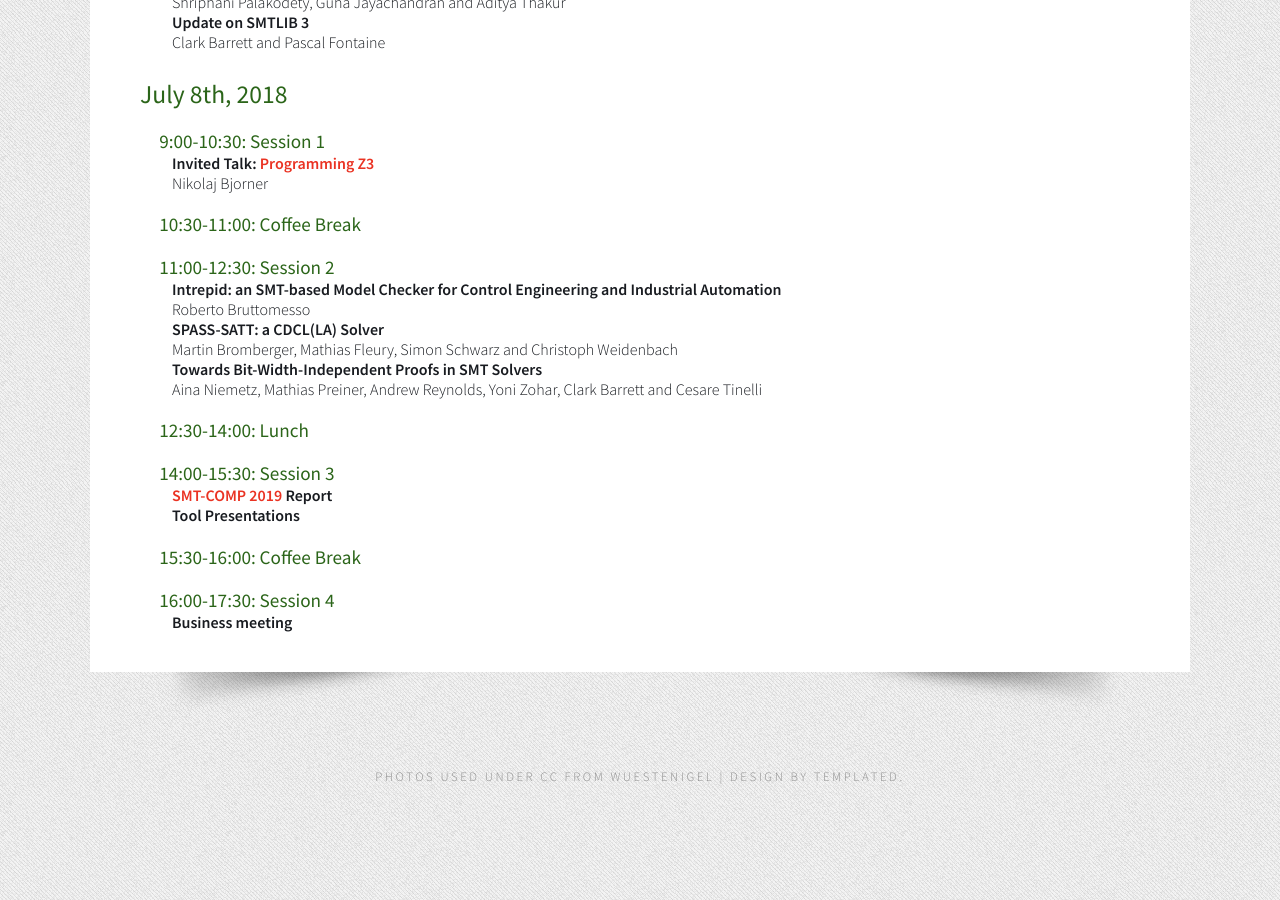
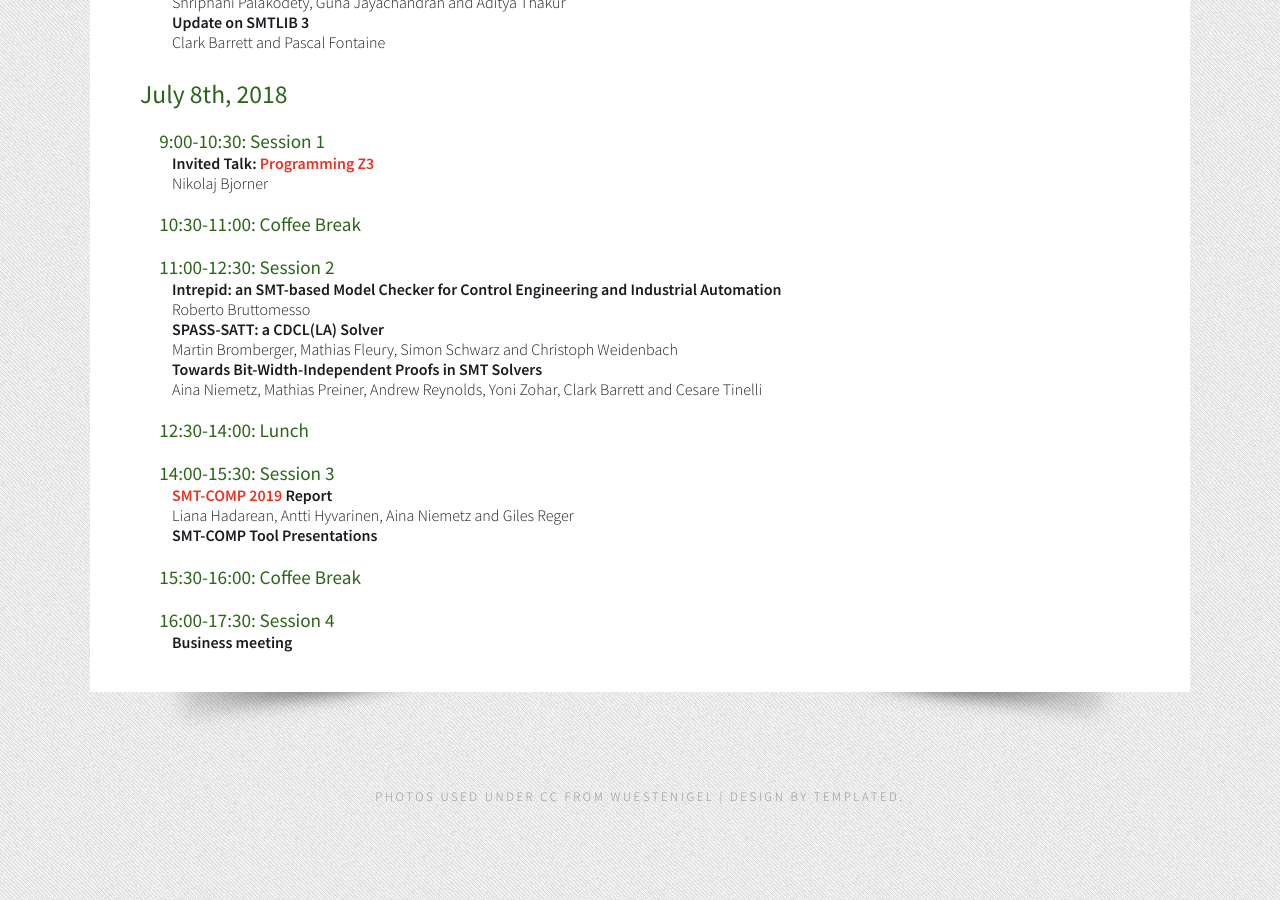
Before and after one commit to smt2019/smt2019.github.io, a Jekyll site: the page built from program.html, in a window 1280 px wide and 900 px high, scrolled down 1092 px. Built offline with Jekyll 4.4.1, drawn with Linux system fonts in a browser that asks for light colours.

Commit message:
Update SMT-COMP presenters.

```diff
--- a/program.html
+++ b/program.html
@@ -100,10 +100,11 @@ layout: layout
 
 <div class="paper">
   <div><a href="https://smt-comp.github.io/2019/index.html">SMT-COMP 2019</a> Report</div>
+  <div>Liana Hadarean, Antti Hyvarinen, Aina Niemetz and Giles Reger</div>
 </div>
 
 <div class="paper">
-  <div>Tool Presentations</div>
+  <div>SMT-COMP Tool Presentations</div>
 </div>
 
 <div class="session"><span class="time">15:30-16:00:</span> Coffee Break</div>
```
